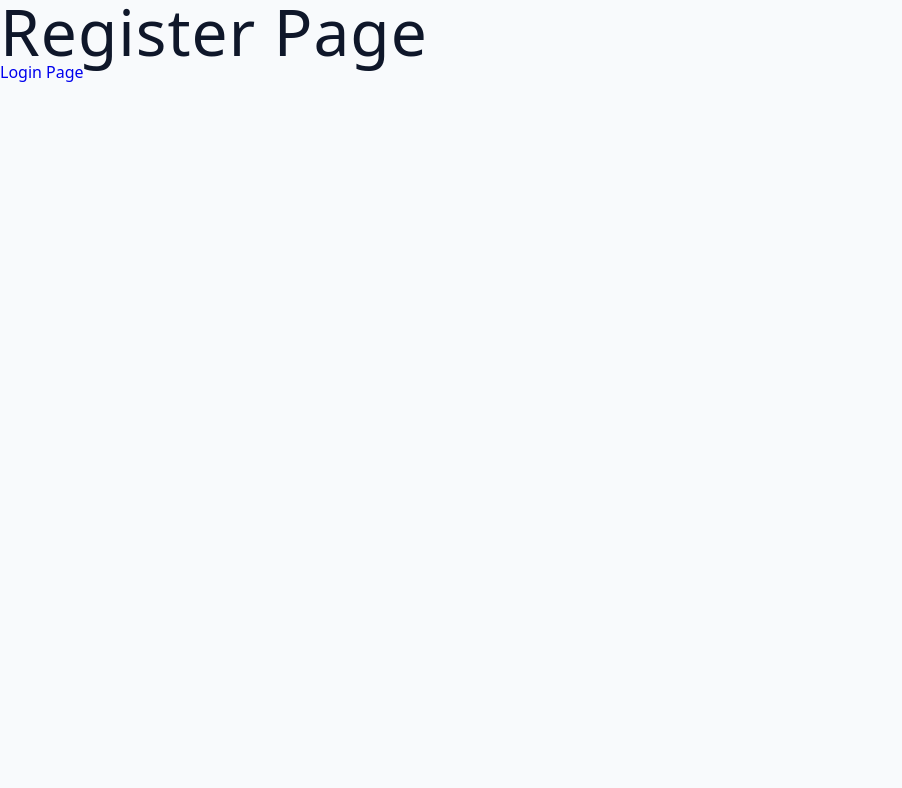
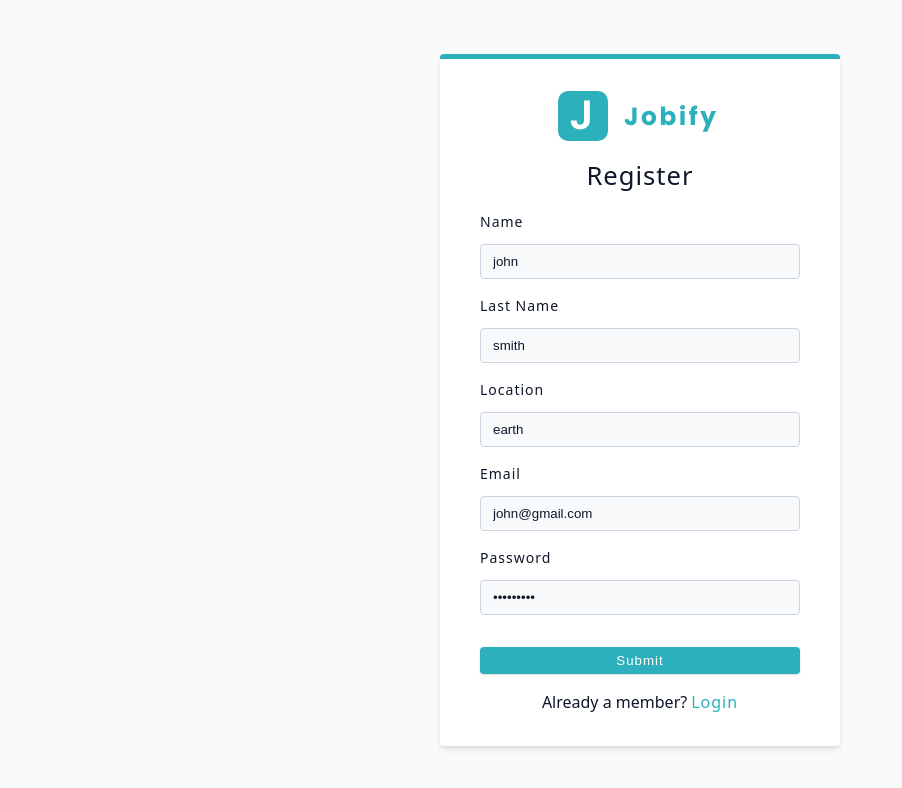
Before and after one commit to sarevir/mern-jobify_client, a React (Vite) app: page /register in a window 1280 px wide. Shown: the top 788 px of the page, without its empty margins (0-902 px from the left). Built offline with nearby package versions, Linux system fonts and the light colour scheme.

Commit message:
Section 6: Register Page

```diff
--- /dev/null
+++ b/src/components/FormRow.jsx
@@ -0,0 +1,18 @@
+const FormRow = ({ type, name, labelText, defaultValue }) => {
+  return (
+    <div className="form-row">
+      <label htmlFor={name} className="form-label">
+        {labelText || name}
+      </label>
+      <input
+        type={type}
+        id={name}
+        name={name}
+        className="form-input"
+        defaultValue={defaultValue || ""}
+        required
+      />
+    </div>
+  );
+};
+export default FormRow;
--- a/src/components/index.js
+++ b/src/components/index.js
@@ -1,3 +1,2 @@
 export { default as Logo } from "./Logo";
-
-export default Logo;
+export { default as FormRow } from "./FormRow";
--- a/src/pages/Landing.jsx
+++ b/src/pages/Landing.jsx
@@ -2,7 +2,7 @@
 import Wrapper from "../assets/wrappers/LandingPage";
 import main from "../assets/images/main.svg";
 import { Link } from "react-router-dom";
-import Logo from "../components/Logo";
+import { Logo } from "../components";
 
 const Landing = () => {
   return (
--- a/src/pages/Register.jsx
+++ b/src/pages/Register.jsx
@@ -1,11 +1,34 @@
 import { Link } from "react-router-dom";
+import Wrapper from "../assets/wrappers/RegisterAndLoginPage";
+import { FormRow, Logo } from "../components";
 
 const Register = () => {
   return (
-    <div>
-      <h1>Register Page</h1>
-      <Link to="/login">Login Page</Link>
-    </div>
+    <Wrapper>
+      <form className="form">
+        <Logo />
+        <h4>Register</h4>
+        <FormRow type="text" name="name" defaultValue="john" />
+        <FormRow
+          type="text"
+          name="lastName"
+          labelText="last name"
+          defaultValue="smith"
+        />
+        <FormRow type="text" name="location" defaultValue="earth" />
+        <FormRow type="email" name="email" defaultValue="john@gmail.com" />
+        <FormRow type="password" name="password" defaultValue="secret123" />
+        <button type="submit" className="btn btn-block">
+          submit
+        </button>
+        <p>
+          Already a member?
+          <Link to="/login" className="member-btn">
+            Login
+          </Link>
+        </p>
+      </form>
+    </Wrapper>
   );
 };
 export default Register;
```
